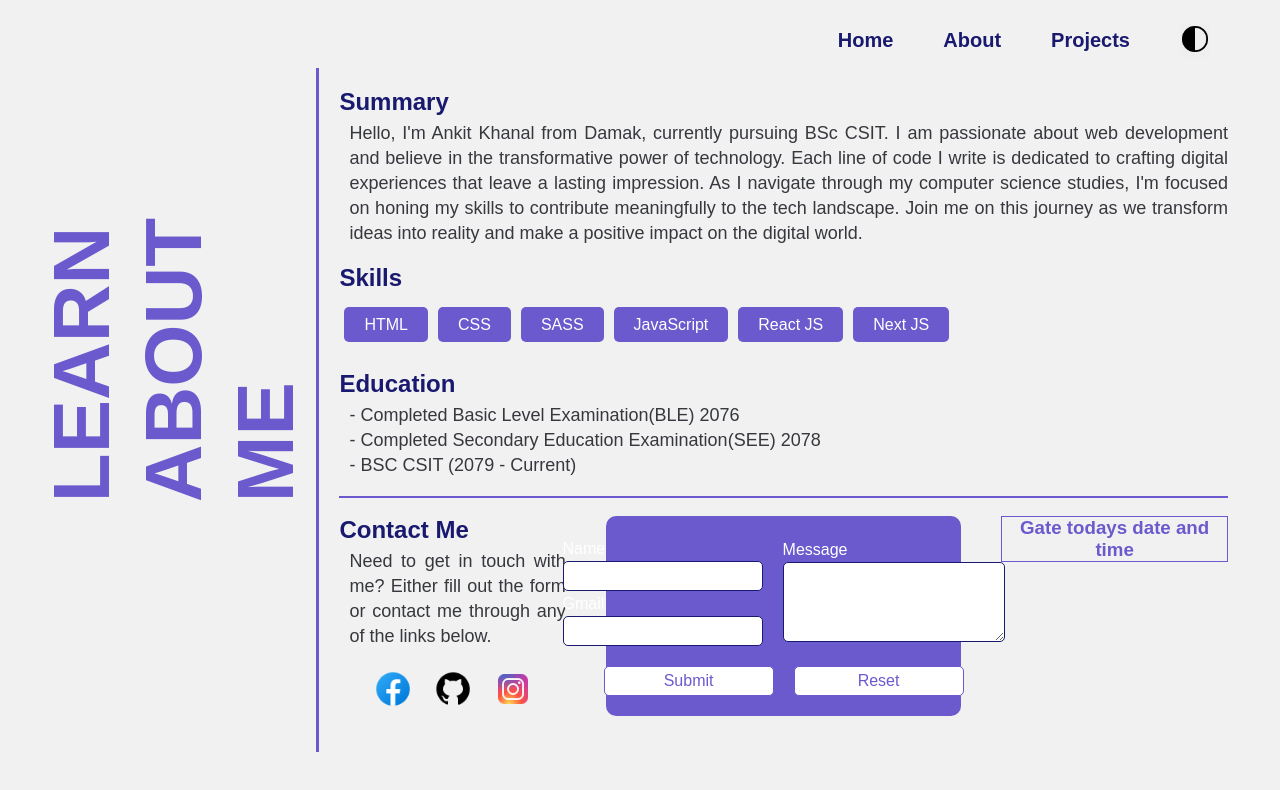
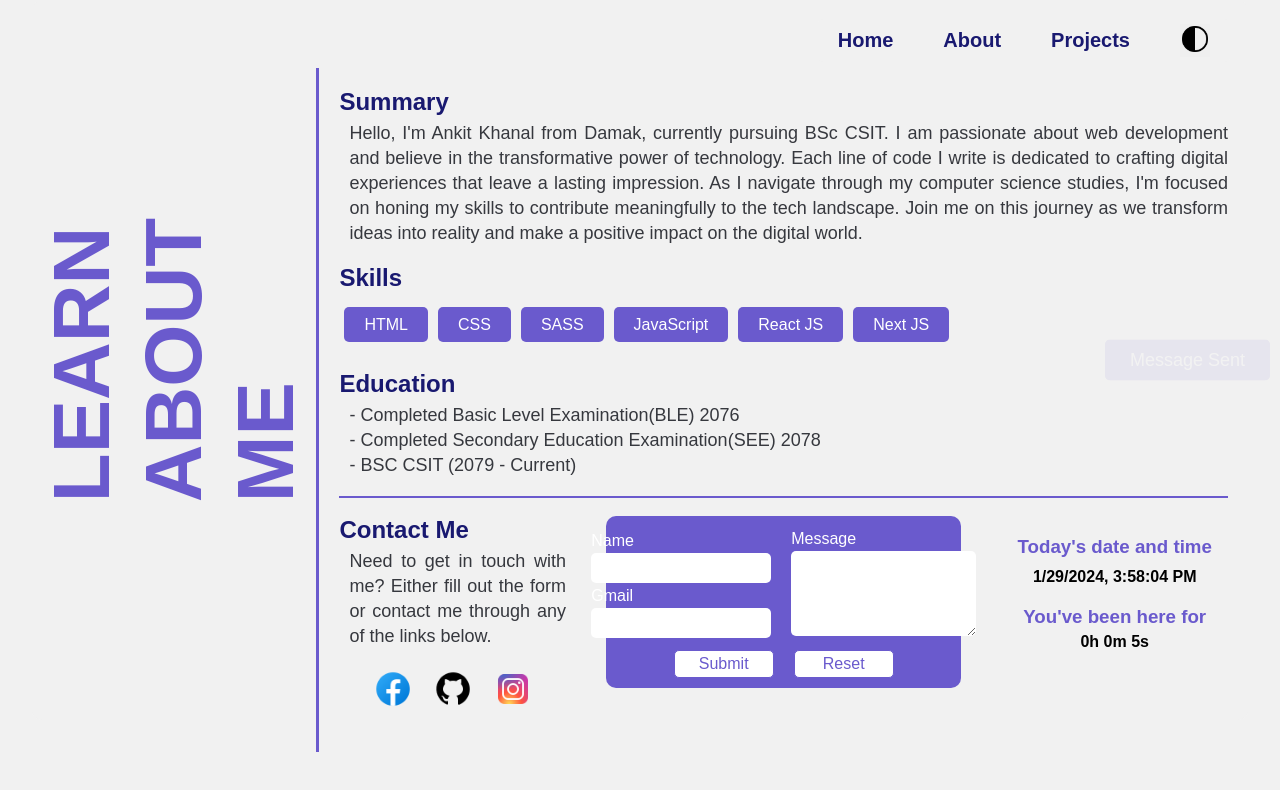
Before and after one commit to khanalankitt/project404, a Next.js app: page /about in a window 1280 px wide. Shown: the top 790 px of the page. Built offline with nearby package versions, Linux system fonts and the light colour scheme.

Commit message:
uploaded

```diff
--- a/app/(components)/about/page.js
+++ b/app/(components)/about/page.js
@@ -95,17 +95,17 @@ export default function About() {
               </ul>
             </div>
             <div className="contact-right">
-              <form>
+              <form method="post">
                 <div id="div-container">
                   <section>
                     <p>Name</p>
-                    <input type="text" name="name" id="name" />
+                    <input type="text" name="name" id="name"  required/>
                     <p>Gmail</p>
-                    <input type="email" name="email" id="email" />
+                    <input type="email" name="email" id="email" required/>
                   </section>
                   <section>
                     <p>Message</p>
-                    <textarea name="textarea" id="textaea" cols="25" rows="5"></textarea>
+                    <textarea name="textarea" id="textaea" cols="20" rows="5"></textarea>
                   </section>
                 </div>
                 <div className="button-container">
@@ -120,6 +120,7 @@ export default function About() {
           </div>
         </div>
       </div>
+      <p className="sent">Message Sent</p>
     </>
   );
 }
--- a/app/(components)/dateandtime/page.js
+++ b/app/(components)/dateandtime/page.js
@@ -1,16 +1,54 @@
 "use client"
-import { useState } from "react";
-export default function DateAndTime(){
-    const [date,setDate] = useState("")
-    return (
-        <>
-            <h3 style={{
-                color:"slateblue",
-                textAlign:"center"
-            }}>Gate todays date and time</h3>
-            <p>
-                {date}
-            </p>
-        </>
-    );
+import React, { useState, useEffect } from "react";
+const startTime = new Date();
+export default function DateAndTime() {
+  const [date, setDate] = useState("Date and time");
+  const [uptime, setUptime] = useState("0h 0m 0s");
+  useEffect(() => {
+    const dateInterval = setInterval(() => {
+      setDate(new Date().toLocaleString());
+    }, 100);
+    const uptimeInterval = setInterval(() => {
+      setUptime(calculateUptime(startTime));
+    }, 100);
+    return () => {
+      clearInterval(dateInterval);
+      clearInterval(uptimeInterval);
+    };
+  }, []);
+  function calculateUptime(startTime) {
+    const currentTime = new Date();
+    const elapsedTime = currentTime - startTime;
+    const seconds = Math.floor(elapsedTime / 1000);
+    const hours = Math.floor(seconds / 3600);
+    const minutes = Math.floor((seconds % 3600) / 60);
+    const remainingSeconds = seconds % 60;
+    return `${hours}h ${minutes}m ${remainingSeconds}s`;
+  }
+  return (
+    <>
+      <h3
+        style={{
+          color: "slateblue",
+          textAlign: "center",
+          marginTop:"20px"
+        }}
+      >
+        Today's date and time
+      </h3>
+      <h4 style={{ textAlign: "center", marginTop: "10px" }}>{date}</h4>
+      <h3
+        style={{
+          color: "slateblue",
+          textAlign: "center",
+          marginTop:"20px"
+        }}
+      >
+        You've been here for
+      </h3>
+      <h4 style={{ textAlign: "center",marginTop:"5px" }}>
+        {uptime}
+      </h4>
+    </>
+  );
 }
--- a/app/globals.css
+++ b/app/globals.css
@@ -265,11 +265,11 @@ nav ul a li {
   justify-content: center;
   align-items: center;
   flex-direction: column;
-  gap: 20px;
+  gap: 10px;
   background: slateblue;
   height: 100%;
   margin-top: 0px;
-  padding: 20px 10px;
+  padding: 10px 10px;
   border-radius: 10px;
 }
 .contact .contact-right form #div-container {
@@ -285,19 +285,18 @@ nav ul a li {
 }
 .contact .contact-right form #div-container input {
   height: 30px;
-  width: 200px;
-  font-size: 16px;
-  padding-left: 5px;
+  width: 180px;
+  font-size: 15px;
+  padding: 0px 5px;
   border-radius: 5px;
   outline: none;
-  border: 1px solid midnightblue;
+  border: none;
 }
 .contact .contact-right form #div-container textarea {
-  padding-left: 5px;
-  padding-top: 3px;
+  padding: 5px 5px;
   border-radius: 5px;
   outline: none;
-  border: 1px solid midnightblue;
+  border: none;
 }
 .contact .contact-right form .button-container {
   display: flex;
@@ -309,13 +308,49 @@ nav ul a li {
   background: white;
   border-radius: 5px;
   outline: none;
-  width: 170px;
-  height: 30px;
+  width: 100px;
+  height: 28px;
   cursor: pointer;
   font-size: 16px;
 }
 .contact .dateandtime {
   height: 100%;
   width: 30%;
+}
+
+.button-dateandtime {
   border: 1px solid slateblue;
+  color: white;
+  background: lightgreen;
+  border-radius: 5px;
+  outline: none;
+  width: 170px;
+  height: 30px;
+  cursor: pointer;
+  font-size: 16px;
+}
+
+.sent {
+  position: absolute;
+  padding: 10px 25px;
+  font-size: 18px;
+  right: 10px;
+  top: 50%;
+  transform: translate(0, -50%);
+  color: white;
+  background: slateblue;
+  border-radius: 5px;
+  animation: fade 3s infinite;
+}
+
+@keyframes fade {
+  0% {
+    opacity: 0;
+  }
+  50% {
+    opacity: 1;
+  }
+  100% {
+    opacity: 0;
+  }
 }/*# sourceMappingURL=globals.css.map */
--- a/app/globals.scss
+++ b/app/globals.scss
@@ -235,11 +235,11 @@ nav{
         form{
             @include center;
             flex-direction: column;
-            gap: 20px;
+            gap: 10px;
             background: slateblue;
             height: 100%;
             margin-top: 0px;
-            padding:20px 10px;
+            padding:10px 10px;
             border-radius: 10px;
             #div-container{
                 @include center;
@@ -251,19 +251,18 @@ nav{
                 }
                 input{
                     height: 30px;
-                    width: 200px;
-                    font-size: 16px;
-                    padding-left: 5px;
+                    width: 180px;
+                    font-size: 15px;
+                    padding:0px  5px;
                     border-radius: 5px;
                     outline: none;
-                    border: 1px solid midnightblue;
+                    border: none;
                 }
                 textarea{
-                    padding-left: 5px;
-                    padding-top: 3px;
+                    padding:5px 5px;
                     border-radius: 5px;
                     outline: none;
-                    border: 1px solid midnightblue
+                    border: none;
                 }
             }
             .button-container{
@@ -275,8 +274,8 @@ nav{
                     background: white;
                     border-radius:5px;
                     outline: none;
-                    width: 170px;
-                    height: 30px;
+                    width: 100px;
+                    height: 28px;
                     cursor: pointer;
                     font-size: 16px;
                 }
@@ -286,6 +285,38 @@ nav{
     .dateandtime{
         height: 100%;
         width:30%;
-        border: 1px solid slateblue;
     }
 }
+.button-dateandtime{
+    border: 1px solid slateblue;
+    color: white;
+    background:lightgreen;
+    border-radius:5px;
+    outline: none;
+    width: 170px;
+    height: 30px;
+    cursor: pointer;
+    font-size: 16px;
+}
+.sent{
+    // visibility: hidden;
+    position: absolute;
+    padding: 10px 25px;
+    font-size: 18px;
+    right: 10px;
+    top: 50%;
+    transform: translate(0,-50%);
+    color: white;
+    background: slateblue;
+    border-radius: 5px;
+    animation: fade 3s infinite;
+}
+@keyframes fade{
+    0%{
+        opacity:0;
+    } 50%{
+        opacity: 1;
+    }100%{
+        opacity: 0;
+    }
+}
```
Also changed, not shown: 1 other file (tests, documents, lock files or other folders).
